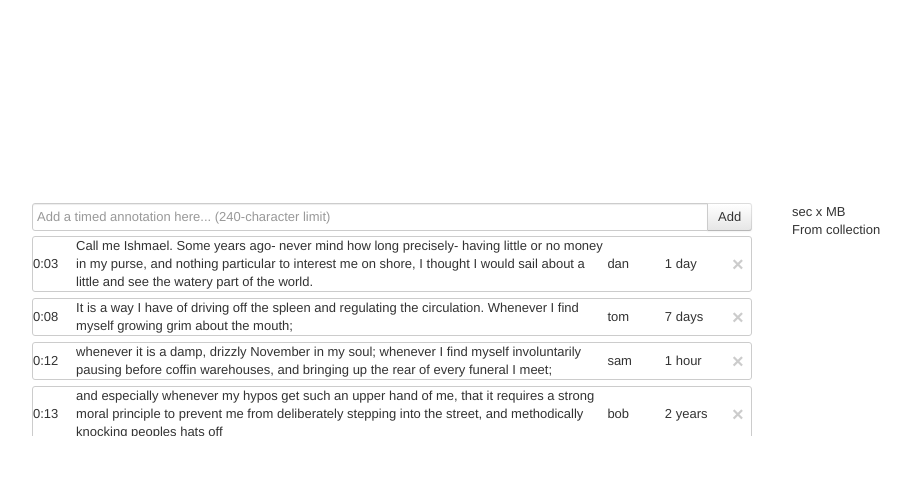
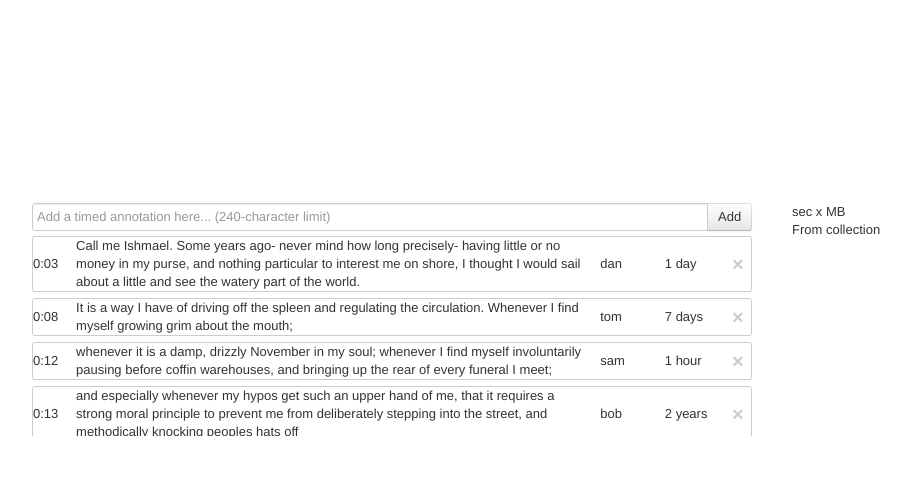
Before and after one commit to drassi/damnation, a Python web app: template media/templates/show-asset.mako in a window 1280 px wide. Shown: the part 333-815 px from the top of the page, without its empty margins (128-1039 px from the left). Run offline with Mako, Linux system fonts and the light colour scheme; the template is opened without the code that fills it, so the values that code supplies are empty; some libraries are stand-ins or nearby versions.

Commit message:
annotation css

```diff
--- a/media/static/css/asset.css
+++ b/media/static/css/asset.css
@@ -49,10 +49,12 @@ div.annotation:first-child {
 div.annotation span {
   display: inline-block;
   vertical-align: middle;
+  overflow: hidden;
+  text-overflow: ellipsis;
 }
 
 span.annotation-time {
-  width: 6%;
+  width: 5%;
 }
 
 span.annotation-author {
@@ -60,7 +62,7 @@ span.annotation-author {
 }
 
 span.annotation-text {
-  width: 74%;
+  width: 72%;
 }
 
 span.annotation-created {
@@ -69,6 +71,10 @@ span.annotation-created {
 
 span.annotation-delete {
   width: 3%;
+}
+
+span.annotation-spacer {
+  width: 1%;
 }
 
 a.playlist-item {
--- a/media/templates/show-asset.mako
+++ b/media/templates/show-asset.mako
@@ -73,7 +73,7 @@
        % endif
       <script type="text/javascript">
 
-        var username = 'username';
+        var username = 'usernamealotbigger';
 
         var cuePoints = {
             'ni6td4' : {'time' : 3000, 'text' : 'Call me Ishmael. Some years ago- never mind how long precisely- having little or no money in my purse, and nothing particular to interest me on shore, I thought I would sail about a little and see the watery part of the world.', 'author' : 'dan', 'created' : '1 day'},
@@ -139,8 +139,11 @@
             var annotation = $('<div>').attr('id', 'annotation-' + key)
                                        .addClass('annotation')
                                        .append($('<span>').addClass('annotation-time').text(mins + ':' + secs))
+                                       .append($('<span>').addClass('annotation-spacer').html('&nbsp;'))
                                        .append($('<span>').addClass('annotation-text').text(value.text))
-                                       .append($('<span>').addClass('annotation-author').text(value.author))
+                                       .append($('<span>').addClass('annotation-spacer').html('&nbsp;'))
+                                       .append($('<span>').addClass('annotation-author').text(value.author).attr('title', value.author))
+                                       .append($('<span>').addClass('annotation-spacer').html('&nbsp;'))
                                        .append($('<span>').addClass('annotation-created').text(value.created))
                                        .append($('<span>').addClass('annotation-delete').append($('<button>').addClass('close').html('&times;')));
             annotation.data('time', value.time);
```
